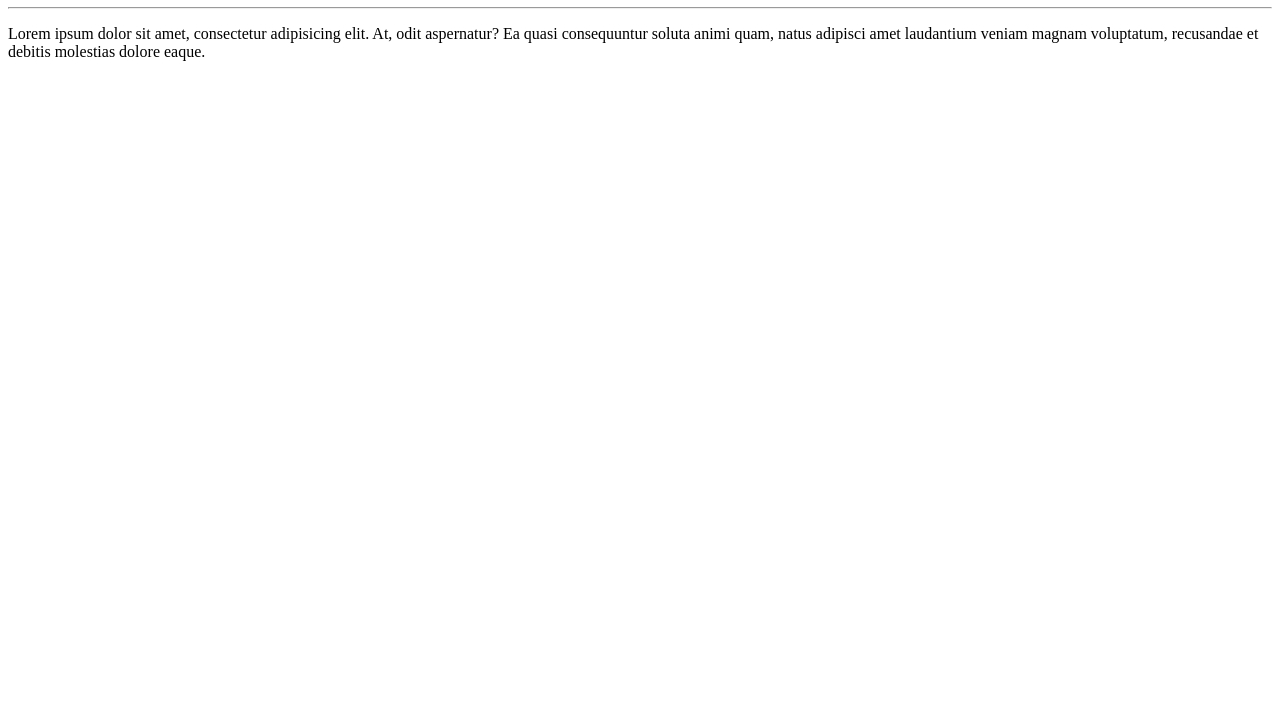
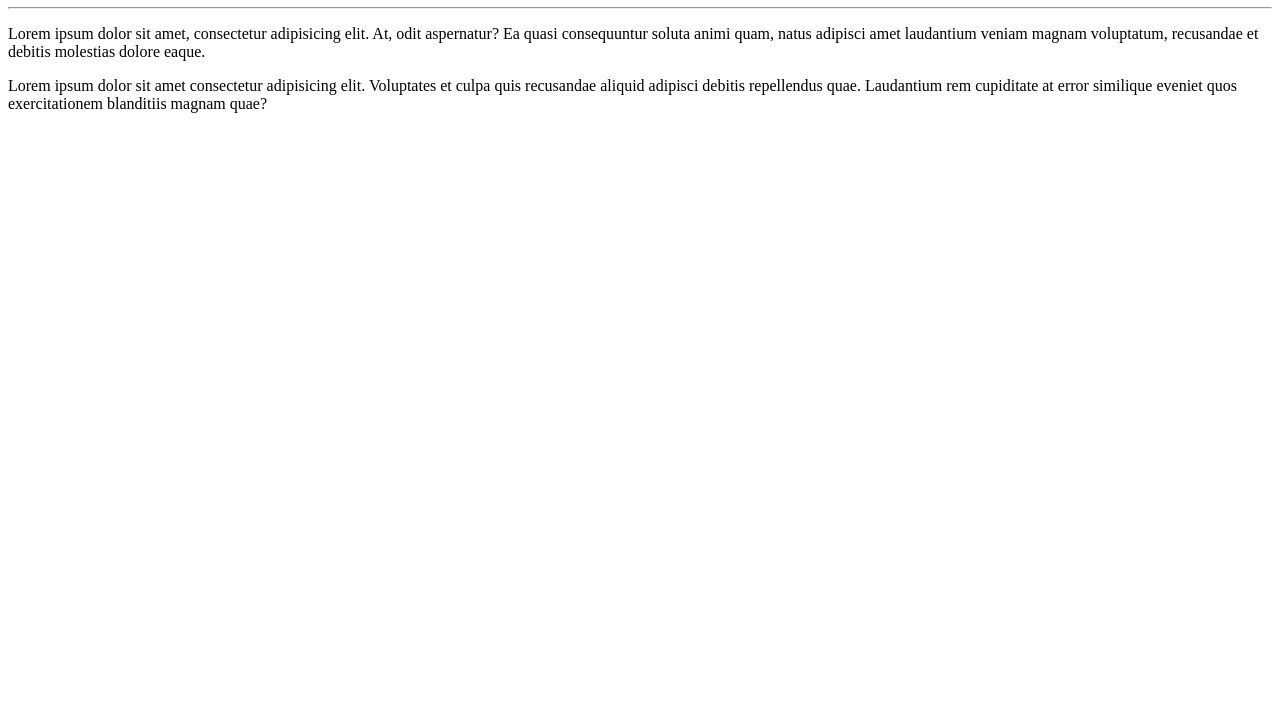
Before and after one commit to manutavares/Ola-Mundo, a plain HTML site: page site-exemplo/index.html in a window 1280 px wide. Shown: the part 73-800 px from the top of the page. Drawn offline with Linux system fonts and the light colour scheme.

Commit message:
adicionei um paragrafo

```diff
--- a/site-exemplo/index.html
+++ b/site-exemplo/index.html
@@ -13,5 +13,8 @@
         At, odit aspernatur? Ea quasi consequuntur soluta animi quam, natus
         adipisci amet laudantium veniam magnam voluptatum, recusandae et debitis
         molestias dolore eaque.</p>
+    <p>Lorem ipsum dolor sit amet consectetur adipisicing elit. Voluptates et culpa
+        quis recusandae aliquid adipisci debitis repellendus quae. Laudantium rem
+        cupiditate at error similique eveniet quos exercitationem blanditiis magnam quae?</p>
 </body>
 </html>
```
